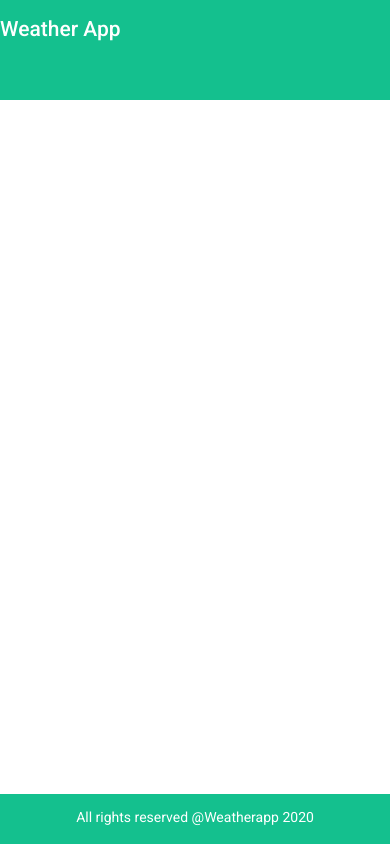
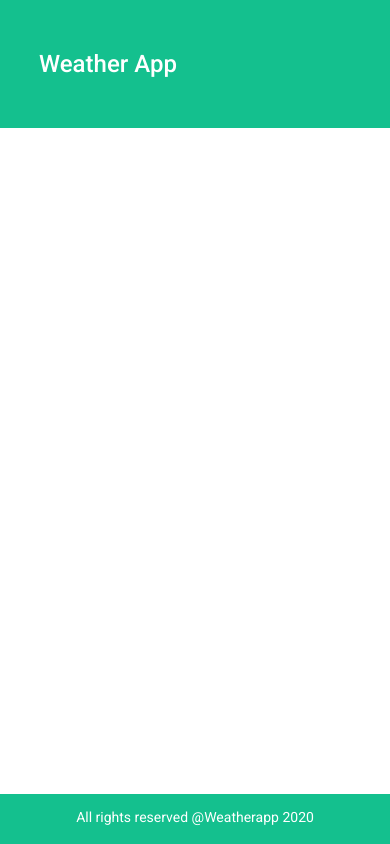
Before and after one commit to kavatibhagya/weatherapp, a React (Create React App) app: page / in a window 390 px wide. Built offline with nearby package versions, Linux system fonts and the light colour scheme.

Commit message:
Fixed responsive container styles

```diff
--- a/src/App.scss
+++ b/src/App.scss
@@ -4,18 +4,7 @@
 }
 
 .main {
+  min-width: 80%;
   max-width: 1280px;
-  min-width: 980px;
   margin: 0 auto;
 }
-
-.footer {
-  position: fixed;
-  left: 0;
-  bottom: 0;
-  width: 100%;
-  background-color: #14c08e;
-  color: white;
-  text-align: center;
-  min-height: 50px;
-}
--- a/src/components/Footer/styles.scss
+++ b/src/components/Footer/styles.scss
@@ -9,6 +9,8 @@
   min-height: 50px;
 
   > div {
-    margin-top: 15px;
+    min-width: 80%;
+    max-width: 1280px;
+    margin: 15px auto;
   }
 }
--- a/src/components/Header/index.js
+++ b/src/components/Header/index.js
@@ -4,9 +4,11 @@ import './styles.scss';
 function Header() {
   return (
     <header className="header">
-      <h2 className="header__logo">
-        Weather App
-      </h2>
+      <div className="header__content">
+        <h2 className="header__logo">
+          Weather App
+        </h2>
+      </div>
     </header>
   )
 }
--- a/src/components/Header/styles.scss
+++ b/src/components/Header/styles.scss
@@ -4,7 +4,14 @@
   min-height: 100px;
   background-color: var(--color-primary);
 
+  &__content {
+    min-width: 80%;
+    max-width: 1280px;
+    margin: 30px auto;
+  }
+
   &__logo {
     font-weight: 500;
+    font-size: 24px;
   }
 }
```
